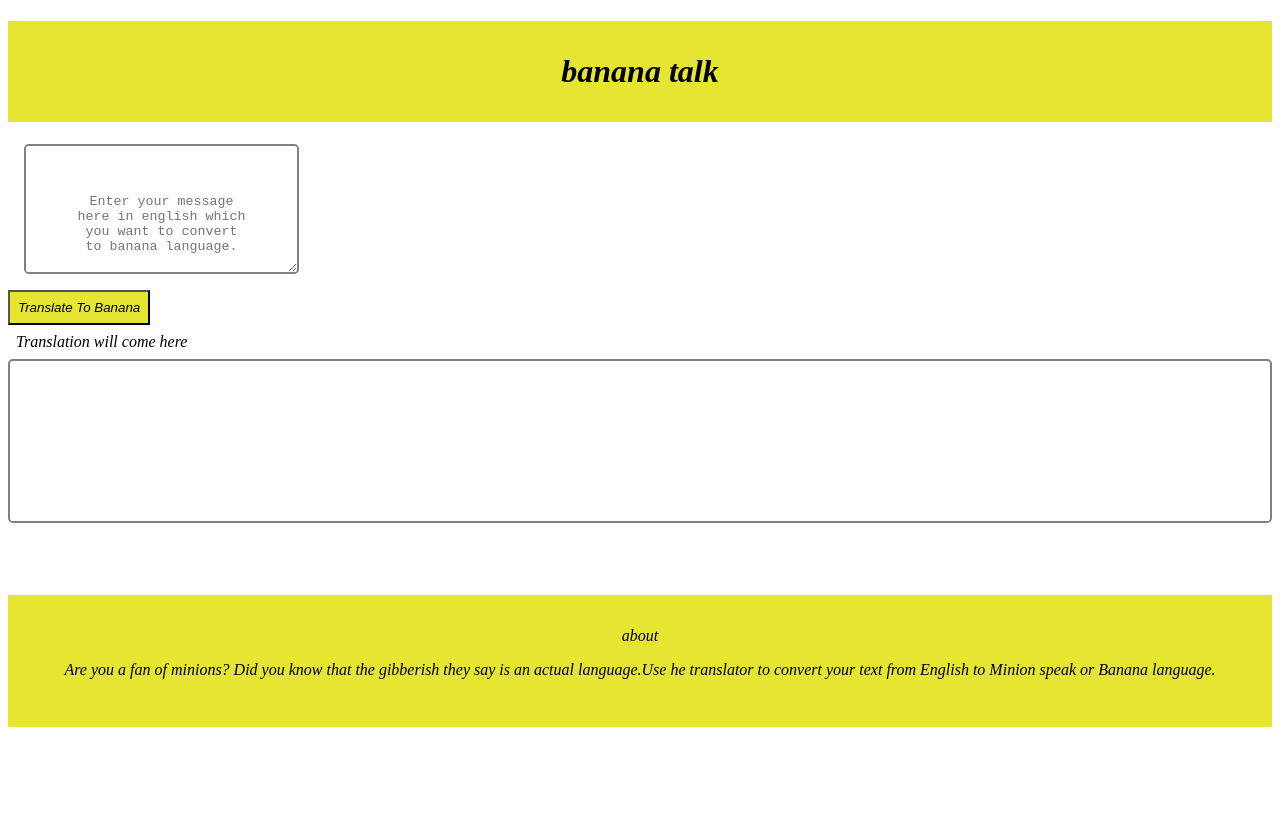
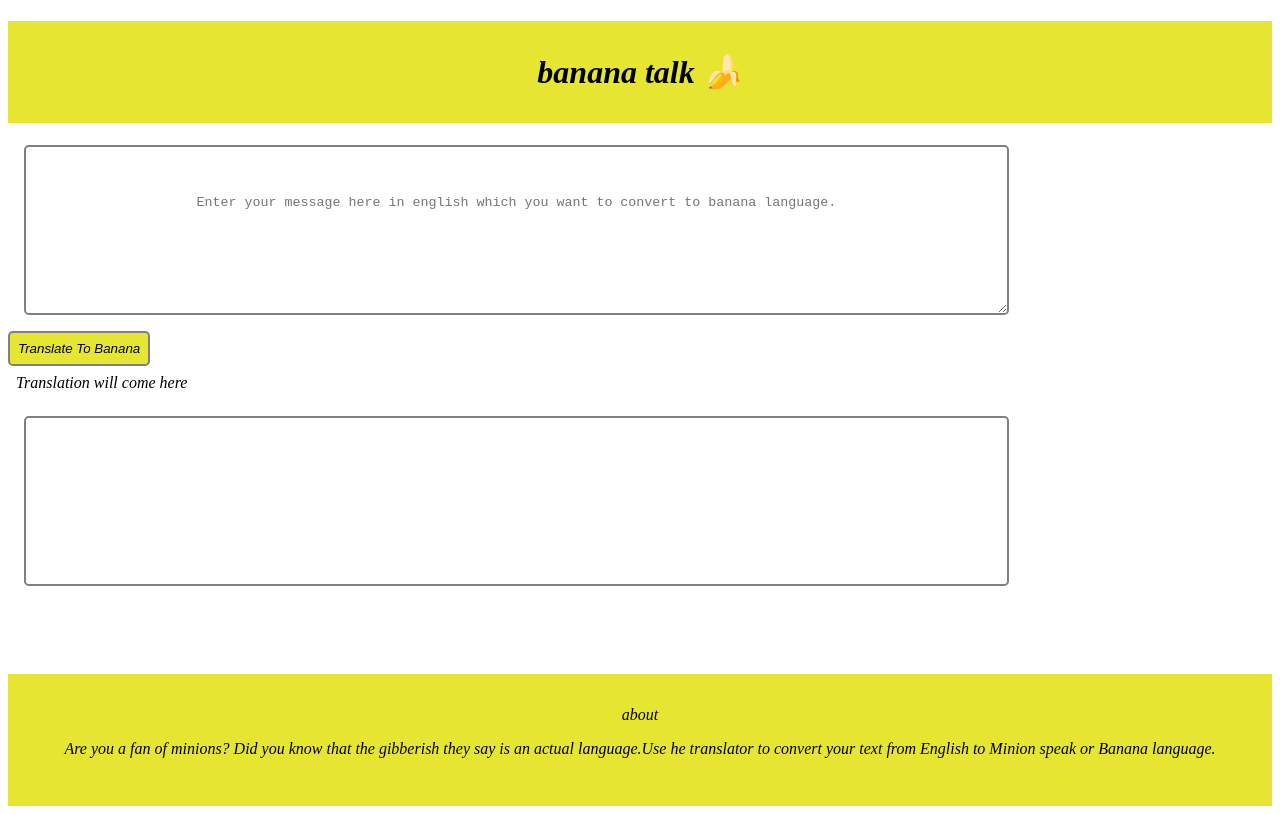
Before and after one commit to Drishyaat/banana-speak, a plain HTML site: page index.html in a window 1280 px wide. Drawn offline with Linux system fonts and the light colour scheme.

Commit message:
fix style

```diff
--- a/index.html
+++ b/index.html
@@ -13,15 +13,19 @@
         padding: 3rem;
         border-radius: .3rem;
         text-align: center;
+        width: 70%;
+        height: 70px;
 
         }
         #output{
             border: 2px solid gray;
             display: block;
-            /* margin: 1rem; */
-            padding: 5rem;
-            text-align: centers;
+            margin: 1rem;
+            padding: 3rem;
             border-radius: .3rem;
+            text-align: center;
+            width: 70%;
+            height: 70px;
         }
         h1{
             font-style: italic;
@@ -34,7 +38,8 @@
             padding: .5rem .5rem;
             background-color: rgb(229, 229, 50);
             font-style: italic;
-
+            border: 2px solid gray;
+            border-radius: .3rem;
         }
         footer{
             background-color: rgb(229, 229, 50);
@@ -48,7 +53,7 @@
 
 </head>
 <body>
-    <h1>banana talk</h1>
+    <h1>banana talk 🍌</h1>
     <textarea id="txt-input" placeholder="Enter your message here in english which you want to convert to banana language." ></textarea>
     <button id="btn-translate">Translate To Banana </button>
 
```
